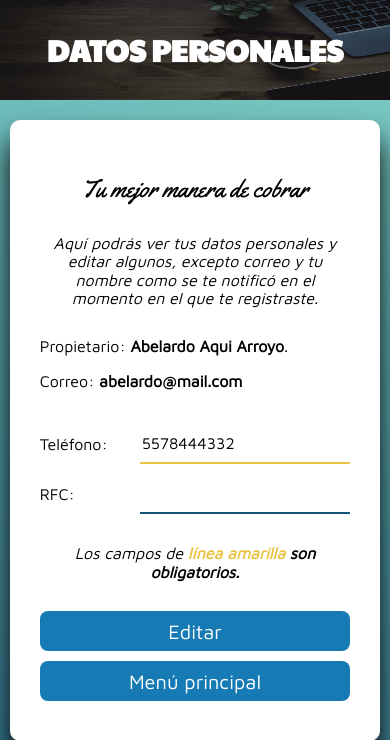
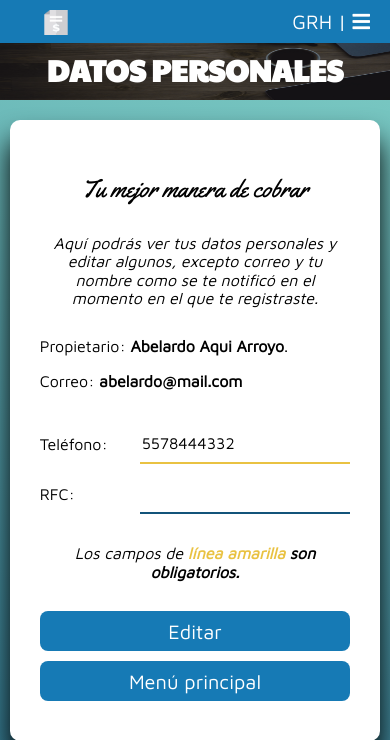
Before and after one commit to TecAbel/GRH, a PHP site: page /datos-personales.php in a window 390 px wide. Shown: the top 740 px of the page. Run offline with PHP 8.4, Linux system fonts and the light colour scheme; a user stored in the database is signed in; data comes from the database, SQL or seed files in the repository; data that the repository does not hold is empty; some libraries are stand-ins or nearby versions.

Commit message:
nuevo menú de navegación

```diff
--- a/css/estilos.css
+++ b/css/estilos.css
@@ -87,6 +87,82 @@ table.actividades{
 .oculto{
     display: none;
 }
+nav{
+    z-index: 1;
+    position: fixed;
+
+    width: 100%;
+    background-color: white;
+    transition: .5s ease all;
+}
+nav img{
+    padding: 0!important;
+    margin: 0!important;
+    width: 72px;
+}
+nav ul{
+    width: 80%;
+    margin: 0 auto;
+    padding: 0;
+    transition: .5s ease all;
+}
+nav ul li{
+    list-style: none;
+    display: inline-block;
+    padding: 5px 20px;
+    transition: .3s;
+}
+
+nav ul li a{
+    font-size: 1.6rem;
+    text-decoration: none;
+    color: black;
+    transition: .3s;
+}
+nav ul li a:hover{
+    color: white;
+    background-color: black;
+    padding: 10px 20px;
+}
+nav .logo {
+    height: 2.5rem!important;
+    text-align: left!important;
+    padding: 0 20px!important;
+}
+nav .abrir{
+    font-size: 2rem;
+    width: 100%;
+    padding: 10px 20px;
+    background-color: var(--primario);
+    text-align: right;
+    box-sizing: border-box;
+    color: var(--blanco);
+    display: none;
+    transition: .5s ease all;
+}
+nav span{
+    text-align: center!important;
+}
+@media(max-width: 768px){
+    nav .abrir{
+        display: block;
+    }
+    nav ul{
+        display: none;
+        width: 100%;
+    }
+    nav ul li{
+        display: block;
+        text-align: center;
+    }
+    nav ul li a{
+        font-size: 2rem;
+    }
+}
+nav ul.active{
+    display: block;
+    transform: scale(.9);
+}
 
 .overlay{
     background: rgba(0,0,0,.3);
@@ -162,6 +238,8 @@ input.obligatorio{
     background-attachment: fixed;
 }
 .hero{
+    padding-top: 5rem;
+    padding-bottom: 1rem;
     background-image: url(../img/work.jpg);
     background-size: 100% 100%;
     background-attachment: fixed;
--- a/datos-personales.php
+++ b/datos-personales.php
@@ -107,14 +107,29 @@
             $("#btnEditar").click(function(){
                 validarForm();
             });
+            function cerrarSesion(){
+                $.ajax({
+                    url: "recursos/salir.php",
+                    success:function(){
+                        alertify.message("Hasta pronto");
+                        setTimeout(function(){
+                                location.href="index.php";
+                            }, 1500);
+                    }
+                });
+            }
 
+            $("#btnCerrarSesion").click(function(){
+                cerrarSesion();
+            });
         });
     </script>
 </head>
 <body>
+    <?php echo getHeader() ?>
     <div class="hero">
         <div class="contenedor-hero">
-            <h1>Datos Personales</h1>
+            <h1 id="titulo">Datos Personales</h1>
         </div>
     </div>
     <form method="post" id="formulario" onsubmit="javascript:return false;">
@@ -153,5 +168,6 @@
     </form>
 
     <?php echo getFooter(); ?>
+    <script src="recursos/nav.js"></script>
 </body>
 </html>
--- /dev/null
+++ b/recursos/nav.js
@@ -0,0 +1,14 @@
+var btnAbrir = document.getElementById('menu'),
+lista = document.getElementById('lista'),
+titulo = document.getElementById('titulo');
+
+btnAbrir.addEventListener('click', function(){
+    if(lista.className === 'active'){
+        lista.classList.remove('active');
+        titulo.classList.remove('oculto');
+
+    }else{
+        lista.classList.add('active');
+        titulo.classList.add('oculto');
+    }
+});
--- a/recursos/repetitivo.php
+++ b/recursos/repetitivo.php
@@ -1,6 +1,6 @@
 <?php
     function getFooter(){
-        $footer = "<footer>
+        $footer = "<footer id='footer'>
                         <div class='contenedor-footer'>
                             <h3>GRH</h3>
 
@@ -12,4 +12,26 @@
                     </footer>";
         return $footer;
     }
+    function getHeader(){
+        $header = "
+        <header>
+            <nav>
+                <div class='abrir'>
+                    <img class='logo' align='left' src='img/logoSup64px.png' alt='GRH'>
+                    <span >GRH |  </span>
+                    <i id='menu' class='fa fa-bars' ></i>
+                </div>
+                <ul id='lista'>
+                    <li><a href='datos-personales.php'>Datos personales</a></li>
+                    <li><a href='empleadores.php'>Empleadores</a></li>
+                    <li><a href='actividades.php'>Actividades</a></li>
+                    <li><a href='reportes.php'>Reportes</a></li>
+                    <li><a href='#' id='btnCerrarSesion'>Cerrar sesión</a></li>
+                    <li><a href='#footer'>Contacto</a></li>
+                </ul>
+            </nav>
+        </header>
+        ";
+        return $header;
+    }
 ?>
```
Also changed, not shown: actividades.php (+22 -0 lines), datos-actividades.php (+17 -0 lines), datos-empleadores.php (+17 -1 lines), empleadores.php (+17 -0 lines), reportes.php (+17 -0 lines).
